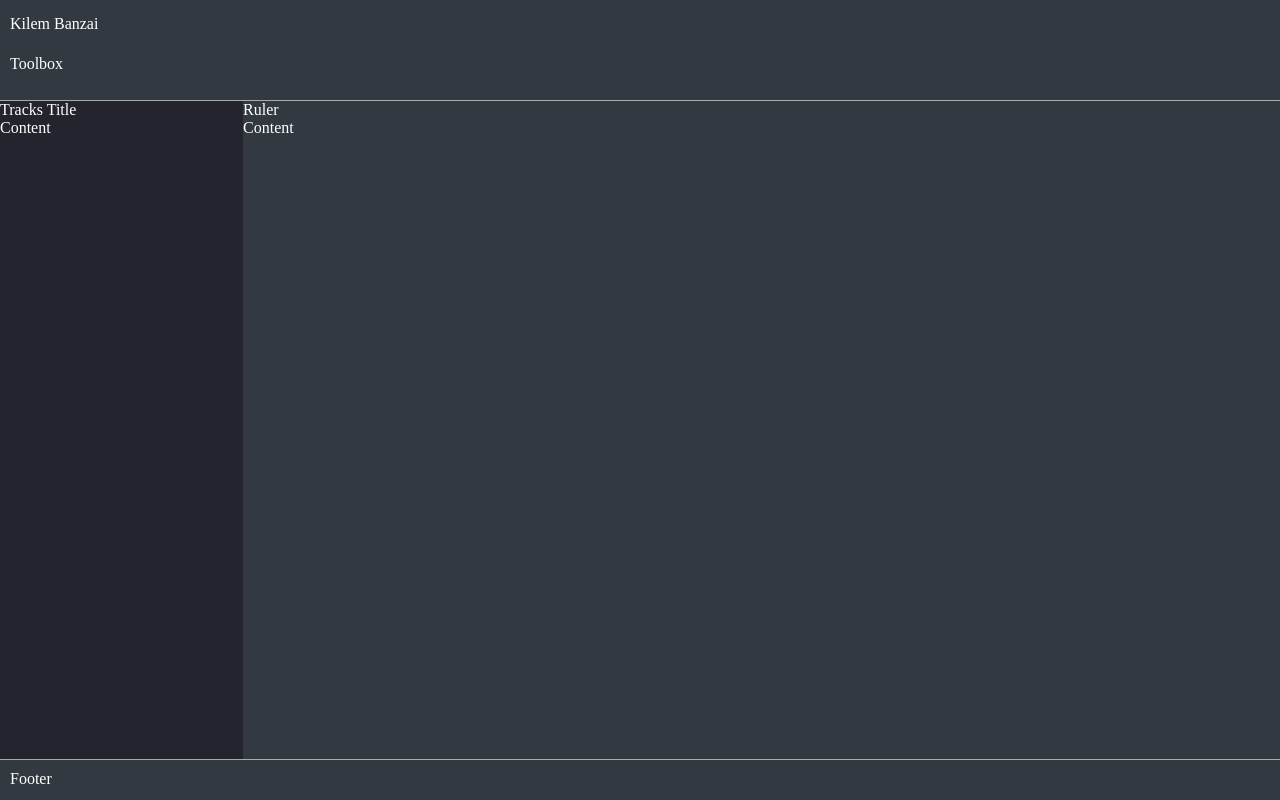
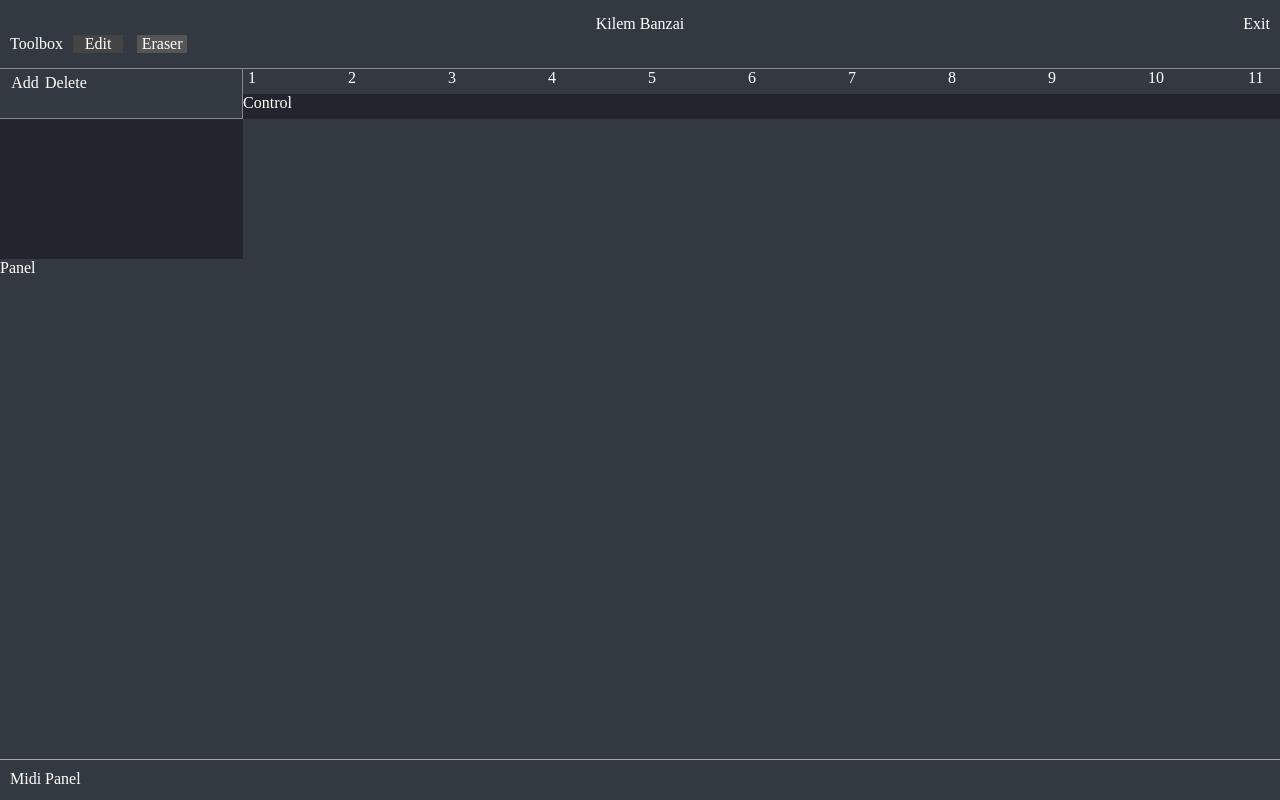
Before and after one commit to dadamu/Kilem-Midi, a website: page views/midi-editor.html in a window 1280 px wide. Drawn offline with nearby package versions, Linux system fonts and the light colour scheme.

Commit message:
feature/build tracks UI

```diff
--- a/public/css/editor.css
+++ b/public/css/editor.css
@@ -1,7 +1,10 @@
+div{
+    box-sizing: border-box;
+}
 .main{
     display: flex;
     flex-direction: column;
-    min-height: 100vh;
+    height: 100vh;
     color: #FFFFFF;
 }
 
@@ -9,24 +12,60 @@
     display: flex;
     flex-direction: column;
     flex-grow: 1;
+    overflow-y: scroll;
 }
 
 .editor-header{
     padding: 10px 0;
     background-color: #333940;
-    border-bottom: #AAAAAA solid 1px;
+    border-bottom: #888888 solid 1px;
 }
 
-.editor-menu{
+.editor-title{
+    display: flex;
+    position: relative;
     padding : 5px 10px;
-    height : 30px;
+    height : 20px;
+}
+
+.file-title{
+    position: absolute;
+    text-align: center;
+    width: 200px;
+    left: calc( 50% - 100px);
+}
+
+.exit{
+    margin-left: auto;
+    cursor: pointer;
 }
 
 .editor-toolbox{
+    display: flex;
     padding: 5px 10px;
-    height : 30px;
 }
 
+.toolbox-edit{
+    margin-left: 10px;
+    display: inline-block;
+    width: 50px;
+    background-color: #555555;
+    cursor: pointer;
+    text-align: center;
+}
+
+.toolbox-eraser{
+    margin-left: 10px;
+    display: inline-block;
+    width: 50px;
+    background-color: #555555;
+    text-align: center;
+    cursor: pointer;
+}
+
+.selected{
+    background-color: #444444;
+}
 .editor-body{
     background-color: #333940;
     display: flex;
@@ -38,8 +77,71 @@
     background-color: #23242d;
 }
 
+.tracks-control{
+    border-right: #888888 solid 1px;
+    border-bottom: #888888 solid 1px;
+    background-color: #333940;
+    padding: 5px 10px;
+    height: 50px;
+    display: flex;
+    vertical-align: middle;
+}
+
+.add-track,
+.delete-track{
+    cursor: pointer;
+    width: 30px;
+    margin-right: 5px;
+    text-align: center;
+}
+
 .tracks-content{
+    display: flex;
+    flex-direction: column;
     width: 100%;
+}
+
+.track{
+    height: 80px;
+    padding: 10px;
+    border-right: #888888 solid 1px;
+    border-bottom: #888888 solid 1px;
+}
+
+.tracks-region{
+    overflow-x: scroll;
+    width: 100%;
+}
+
+.region{
+    height: 80px;
+    border-bottom: #888888 solid 1px;
+}
+
+.ruler{
+    height: 50px;
+    border-bottom: #888888 solid 1px;
+}
+
+.ruler-title{
+    position: relative;
+    height: 25px;
+}
+
+.ruler-control{
+    background-color: #23242d;
+    height: 25px;
+}
+
+.scale{
+    position: absolute;
+}
+
+.midi-panel{
+    background-color: #333940;
+    height: 500px;
+    min-height: 300px;
+    z-index: 100;
 }
 
 .editor-footer{
@@ -49,3 +151,9 @@
     height: 20px;
     border-top: #AAAAAA solid 1px;
 }
+
+.midi-panel-button{
+    display: inline-block;
+    width: 300px;
+    cursor: pointer;
+}
--- a/public/js/editor.js
+++ b/public/js/editor.js
@@ -0,0 +1,80 @@
+const app = {};
+app.trackNum = 0;
+app.musicLength = 24;
+app.scaleInterval = 100;
+
+app.UIListen = () => {
+    app.addTrackListen();
+    app.deleteTrackListen();
+    app.trackSelectListen();
+};
+
+app.render = ()=>{
+    const pTasks = [];
+    pTasks.push(app.rulerScaleRender(5, app.musicLength, app.scaleInterval));
+    return Promise.all(pTasks);
+};
+
+app.rulerScaleRender = (init, length, interval) => {
+    return new Promise((resolve, reject)=>{
+        const rulerScale = $("#rulerScale");
+        for(let i = 0; i < length; i++){
+            const scaleNum = (init + i*interval).toString();
+            let scale;
+            if( i !== length-1){
+                scale = $("<span></span>").css("left", scaleNum).addClass("scale").text((i+1).toString());
+            }
+            $(rulerScale).append(scale);
+        }
+        $("#ruler").width((length-1)*interval);
+        resolve();
+    });
+}
+
+app.addTrackListen = () => {
+    $("#addTrack").click(() => {
+        const trackId = ++app.trackNum;
+        const track = $("<div></div>").addClass(`track track-${trackId}`).attr("trackId", trackId);
+        const trackName = $("<div></div>").addClass("track-name").text("Track"+trackId);
+
+        const regionWidth = (app.musicLength-1) * app.scaleInterval;
+        const region = $("<div></div>").addClass(`region track-${trackId}`).attr("trackId", trackId).width(regionWidth);
+        $("#regionContent").append(region);
+
+        $(track).append(trackName);
+        $("#tracksContent").append(track);
+        app.trackSelectListen();
+    });
+};
+
+app.deleteTrackListen = () => {
+    $("#deleteTrack").click(() => {
+        $(".track.selected").remove();
+        $(".region.selected").remove();
+    });
+}
+
+app.trackSelectListen = () => {
+    $(".track").click(function () {
+        app.trackSelect(this);
+    });
+    $(".region").click(function () {
+        app.trackSelect(this);
+    });
+};
+
+app.trackSelect = (target) => {
+    const id = $(target).attr("trackId");
+    $(".track.selected").removeClass("selected");
+    $(".region.selected").removeClass("selected");
+    $(`.track.track-${id}`).addClass('selected');
+    $(`.region.track-${id}`).addClass("selected");
+};
+
+app.init = async() => {
+    await app.render();
+    app.UIListen();
+};
+
+
+$(document).ready(app.init);
--- a/views/midi-editor.html
+++ b/views/midi-editor.html
@@ -1,6 +1,7 @@
 <html>
 
 <head>
+    <title>Kilem Editor</title>
     <meta name="viewport"
         content="width=device-width,initial-scale=1,minimum-scale=1,maximum-scale=5,viewport-fit=cover">
     <script src="https://ajax.googleapis.com/ajax/libs/jquery/3.5.1/jquery.min.js"></script>
@@ -12,22 +13,47 @@
     <main class="main">
         <div class="editor">
             <header class="editor-header">
-                <div class="editor-menu">Kilem Banzai</div>
-                <div class="editor-toolbox">Toolbox</div>
+                <div class="editor-title">
+                    <div class="file-title">Kilem Banzai</div>
+                    <div class="exit">Exit</div>
+                </div>
+                <div class="editor-toolbox">Toolbox
+                    <div class="toolbox-menu">
+                        <div class="toolbox-edit selected">Edit</div>
+                        <div class="toolbox-eraser">Eraser</div>
+                    </div>
+                </div>
             </header>
             <section class="editor-body">
                 <div class="tracks-title">
-                    <div class="title-control">Tracks Title</div>
-                    <div class="title-content">Content</div>
+                    <div class="tracks-control">
+                        <div id="addTrack" class="add-track">Add</div>
+                        <div id="deleteTrack" class="delete-track">Delete</div>
+                    </div>
+                    <div id="tracksContent" class="tracks-content">
+                    </div>
                 </div>
-                <div class="tracks-content">
-                    <div class="ruler">Ruler</div>
-                    <div class="content">Content</div>
+                <div id="tracksRegion" class="tracks-region">
+                    <div id="ruler" class="ruler">
+                        <div class="ruler-title">
+                            <div id="rulerScale">
+                            </div>
+                        </div>
+                        <div class="ruler-control">Control</div>
+                    </div>
+                    <div id="regionContent" class="region-content">
+                    </div>
                 </div>
             </section>
         </div>
-        <footer class="editor-footer">Footer</footer>
+        <section class="midi-panel">
+            <div>Panel</div>
+        </section>
+        <footer class="editor-footer">
+            <div id="midi-panel-button" class="midi-panel-button">Midi Panel</div>
+        </footer>
     </main>
 </body>
+<script src="/public/js/editor.js"></script>
 
 </html>
```
